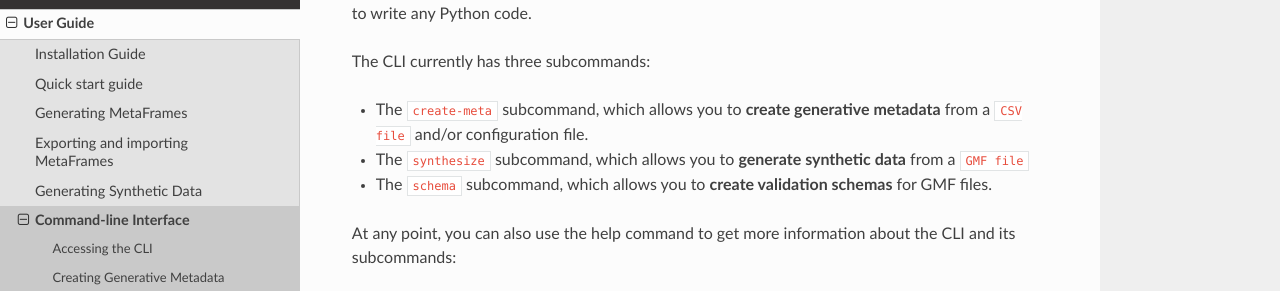
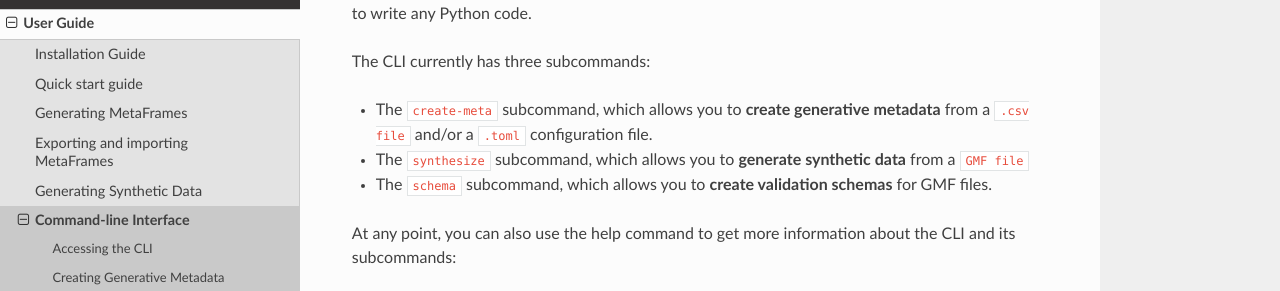
Before and after one commit to sodascience/metasyn, a Sphinx documentation site: the page built from docs/source/usage/cli.rst, in a window 1280 px wide and 900 px high. Shown: the part 182-473 px from the top of the window. Built offline with Sphinx 7.4.7 and the Read the Docs theme 2.0.0, drawn with Linux system fonts in a browser that asks for light colours.

Commit message:
Update docs/source/usage/cli.rst
Co-authored-by: Samuel <sfspithorst@gmail.com>

```diff
--- a/docs/source/usage/cli.rst
+++ b/docs/source/usage/cli.rst
@@ -4,7 +4,7 @@ Metasyn provides a command-line interface (CLI) for accessing core functionality
 
 The CLI currently has three subcommands:
 
-* The ``create-meta`` subcommand, which allows you to **create generative metadata** from a ``CSV file`` and/or configuration file.
+* The ``create-meta`` subcommand, which allows you to **create generative metadata** from a ``.csv file`` and/or a ``.toml`` configuration file.
 * The ``synthesize`` subcommand, which allows you to **generate synthetic data** from a ``GMF file``
 * The ``schema`` subcommand, which allows you to **create validation schemas** for GMF files.
 
```
